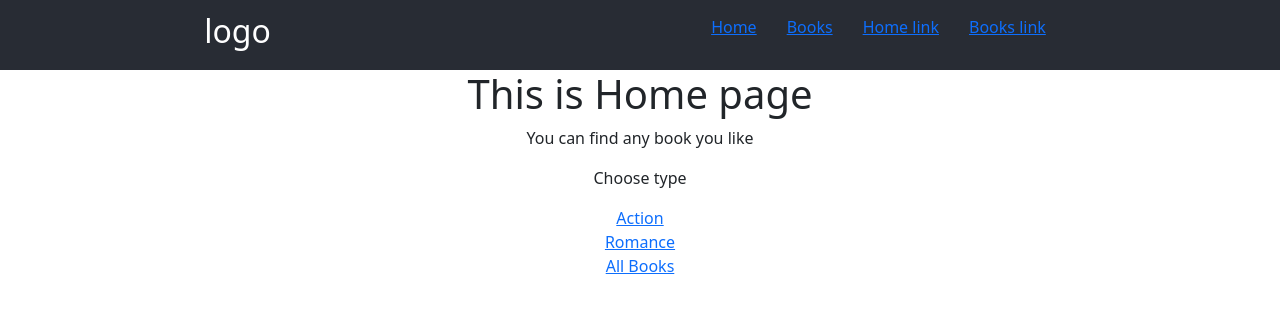
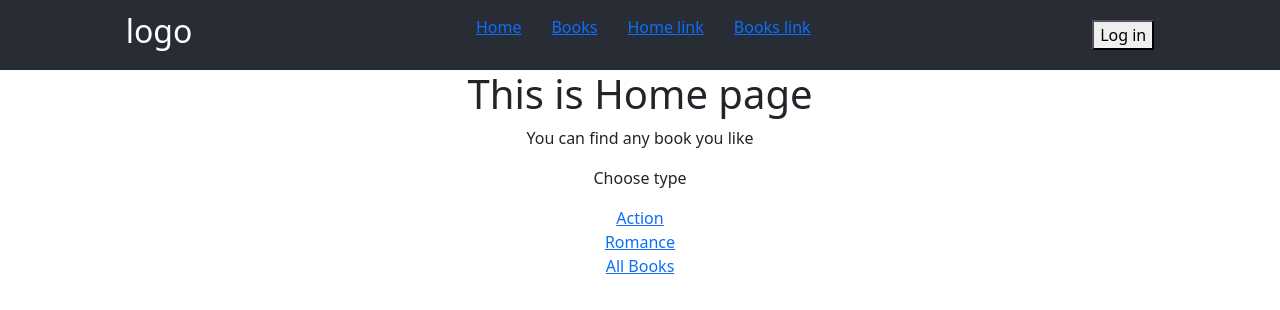
Before and after one commit to andreaangelova/react-app, a React (Create React App) app: page /warning in a window 1280 px wide. Shown: the top 310 px of the page. Built offline with nearby package versions, Linux system fonts and the light colour scheme; no server answers.

Commit message:
add conditional routing

```diff
--- a/src/App.js
+++ b/src/App.js
@@ -16,6 +16,7 @@ import Warning from "./pages/Warning";
 
 function App() {
   const [books, setBooks] = useState();
+  const [loggedIn, setIsLoggedIn] = useState(false);
   const [redirectToWarnig, setRedirectToWarnig] = useState();
   const getDataFormApi = async () => {
     const response = await fetch("https://swapi.dev/api/people");
@@ -32,10 +33,12 @@ function App() {
   return (
     <div className="App">
       <Router>
-        <Nav />
+        <Nav setIsLoggedIn={setIsLoggedIn} />
         <Switch>
-          <Route exact path="/book/:id" component={Book}></Route>
-          <Route strict path="/home" component={Home}></Route>
+          <Route exact strict path="/home" component={Home}></Route>
+          <Route exact path="/book/:id">
+            {loggedIn ? <Book /> : <h1>You need to login for this function</h1>}
+          </Route>
           <Route exact path="/book/" component={Book}></Route>
           <Route exact path={["/books", "/knigi"]}>
             {books ? (
--- a/src/pages/Nav.js
+++ b/src/pages/Nav.js
@@ -1,6 +1,6 @@
 import { Link, NavLink } from "react-router-dom";
 
-const Nav = () => {
+const Nav = (props) => {
   return (
     <nav>
       <h2>logo</h2>
@@ -22,6 +22,7 @@ const Nav = () => {
           </NavLink>
         </li>
       </ul>
+      <button onClick={props.setIsLoggedIn}>Log in</button>
     </nav>
   );
 };
```
